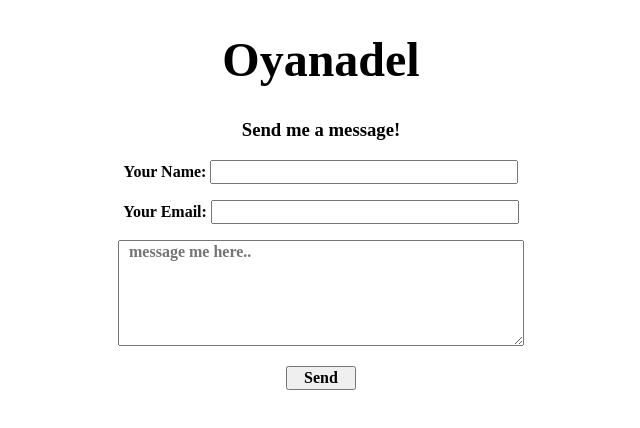
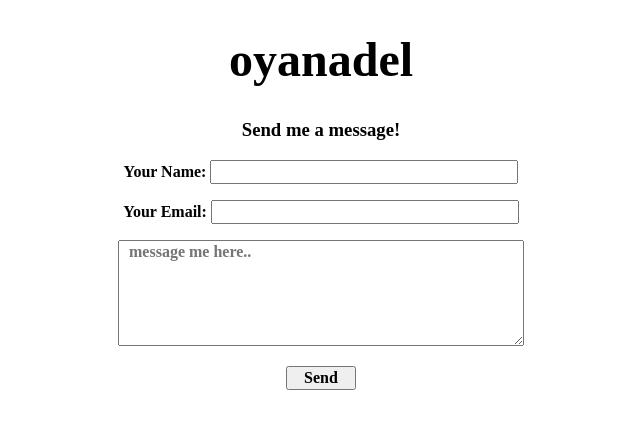
Before and after one commit to Aereli/Portfolio-React, a React (Create React App) app: page /contact in a window 1280 px wide. Shown: the top 428 px of the page, without its empty margins (319-959 px from the left). Built offline with nearby package versions, Linux system fonts and the light colour scheme; a web font is replaced by a local one.

Commit message:
added home header effect on contact.css

```diff
--- a/src/pages/contact.js
+++ b/src/pages/contact.js
@@ -3,10 +3,19 @@ import '../stylesheets/contact.css'
 
 class Contact extends React.Component{
   render(){
+    const string = "oyanadel"
+    const splitstring = string.split("")
     return(
       <>
-        <h1 className="contact-oyanadel"><a href ="/">Oyanadel</a></h1>
-        {/* <h3 className="contact-header">contact</h3> */}
+        <h1 className="contact-oyanadel">
+          <a href="/">
+            {
+              splitstring.map(letter => (
+                <span className="each-letter">{letter}</span>
+              ))
+            }
+          </a>
+        </h1>
         <h3 className="contact-title">Send me a message!</h3>
         <div className="contact-form">
           <form name="contact" method="post" action="POST" data-netlify="true" data-netlify-honeypot="bot-field">
--- a/src/pages/home.js
+++ b/src/pages/home.js
@@ -7,7 +7,7 @@ import Face from '../images/face_black.svg'
 class Home extends React.Component{
 
   render(){
-    const string = "Oyanadel"
+    const string = "oyanadel"
     const splitstring = string.split("")
     return(
       <div>
```
